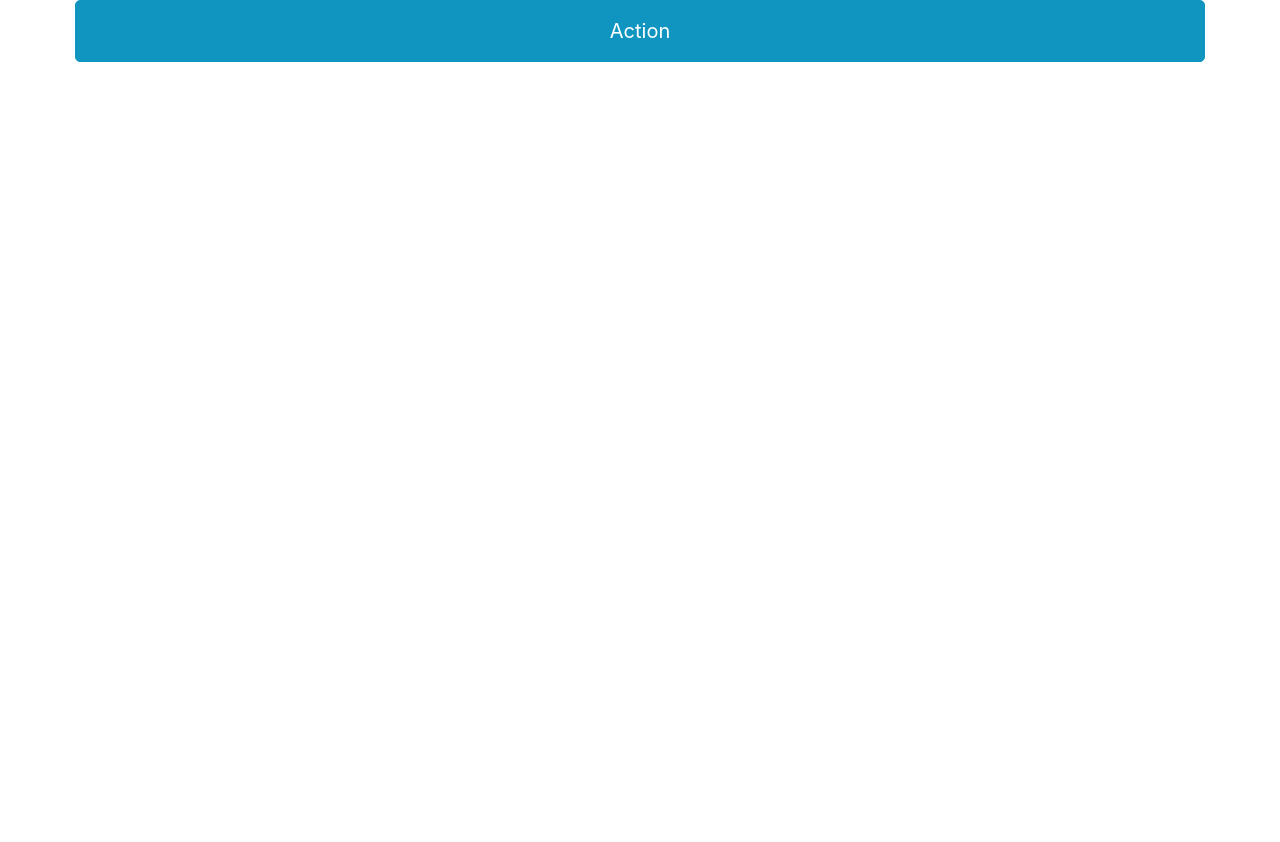
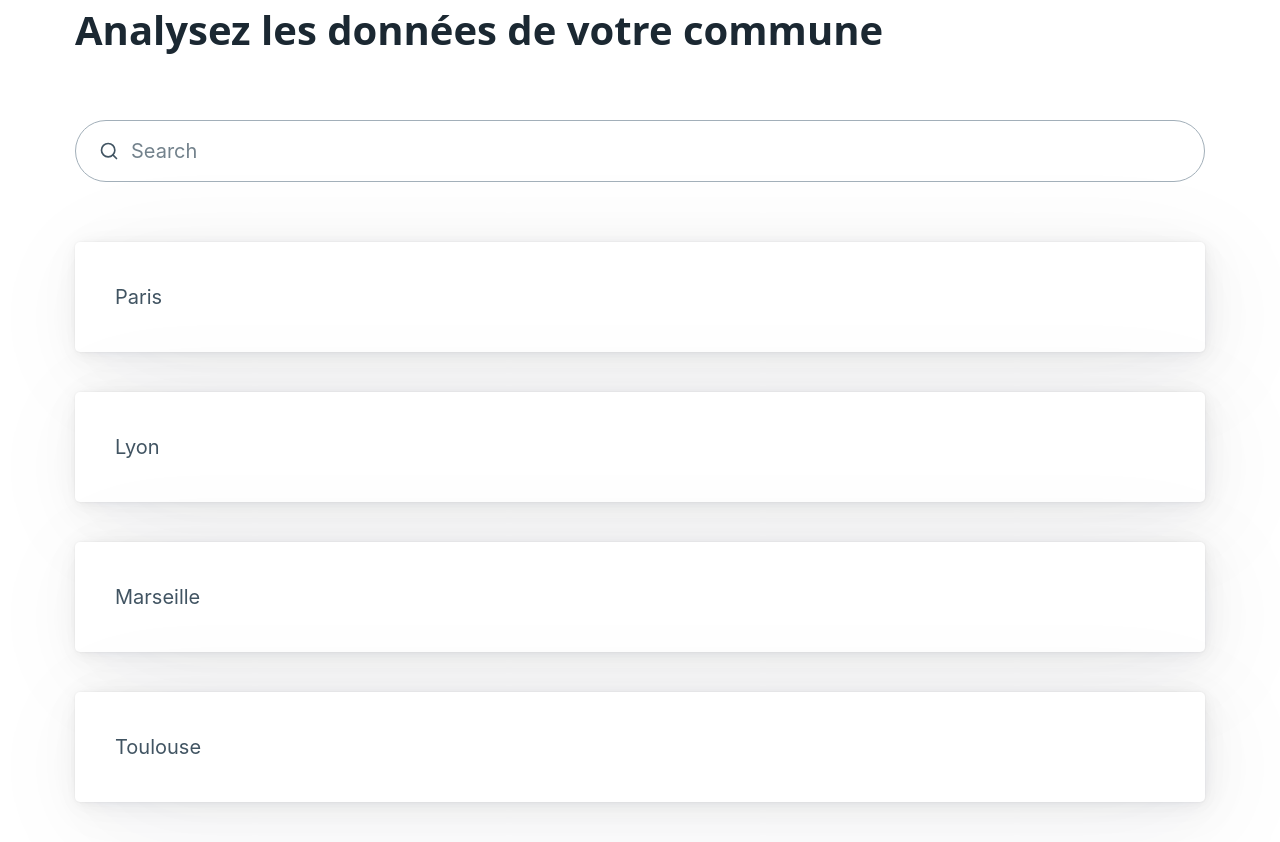
Before and after one commit to Cornivulet/project_inr_reformat, a React (Create React App) app: page / in a window 1280 px wide. Before the commit the page ends 800 px from the top, so only its background shows below. Built offline with nearby package versions, Linux system fonts and the light colour scheme.

Commit message:
Added core front and component for KPI display
Signed-off-by: Cornivulet <22870013+Cornivulet@users.noreply.github.com>

```diff
--- a/src/App.js
+++ b/src/App.js
@@ -1,10 +1,33 @@
+import {useState} from "react";
 
 function App() {
+    const [searchValue, setSearchValue] = useState('');
+    const [searchResults, setSearchResults] = useState([
+        {id: 1, nom: 'Paris', note1: 10, note2:3, note3:5, note4:8},
+        {id: 2, nom: 'Lyon', note1: 10, note2:3, note3:5, note4:8},
+        {id: 3, nom: 'Marseille', note1: 10, note2:3, note3:5, note4:8},
+        {id: 4, nom: 'Toulouse', note1: 10, note2:3, note3:5, note4:8}
+    ]);
+    //function that check if the user types on enter
+    function handleKeyPress(e) {
+        if (e.key === 'Enter') {
+            setSearchValue(e.target.value);
+        }
+    }
   return (
     <div className="App">
-      <main className="container">
-          <button className="warning">Action</button>
-      </main>
+        <div className='container'>
+            <h1>Analysez les données de votre commune</h1>
+
+            <input type="search" id="search" name="search" placeholder="Search" onKeyDown={handleKeyPress} />
+
+            { searchResults && (
+                searchResults.map((searchResult=> {
+                 return <article key={searchResult.id}> {searchResult.nom} </article>
+                }))
+            )}
+        </div>
+
     </div>
   );
 }
```
Also changed, not shown: src/components/DisplayKPI.jsx (added, +34 -0 lines).
